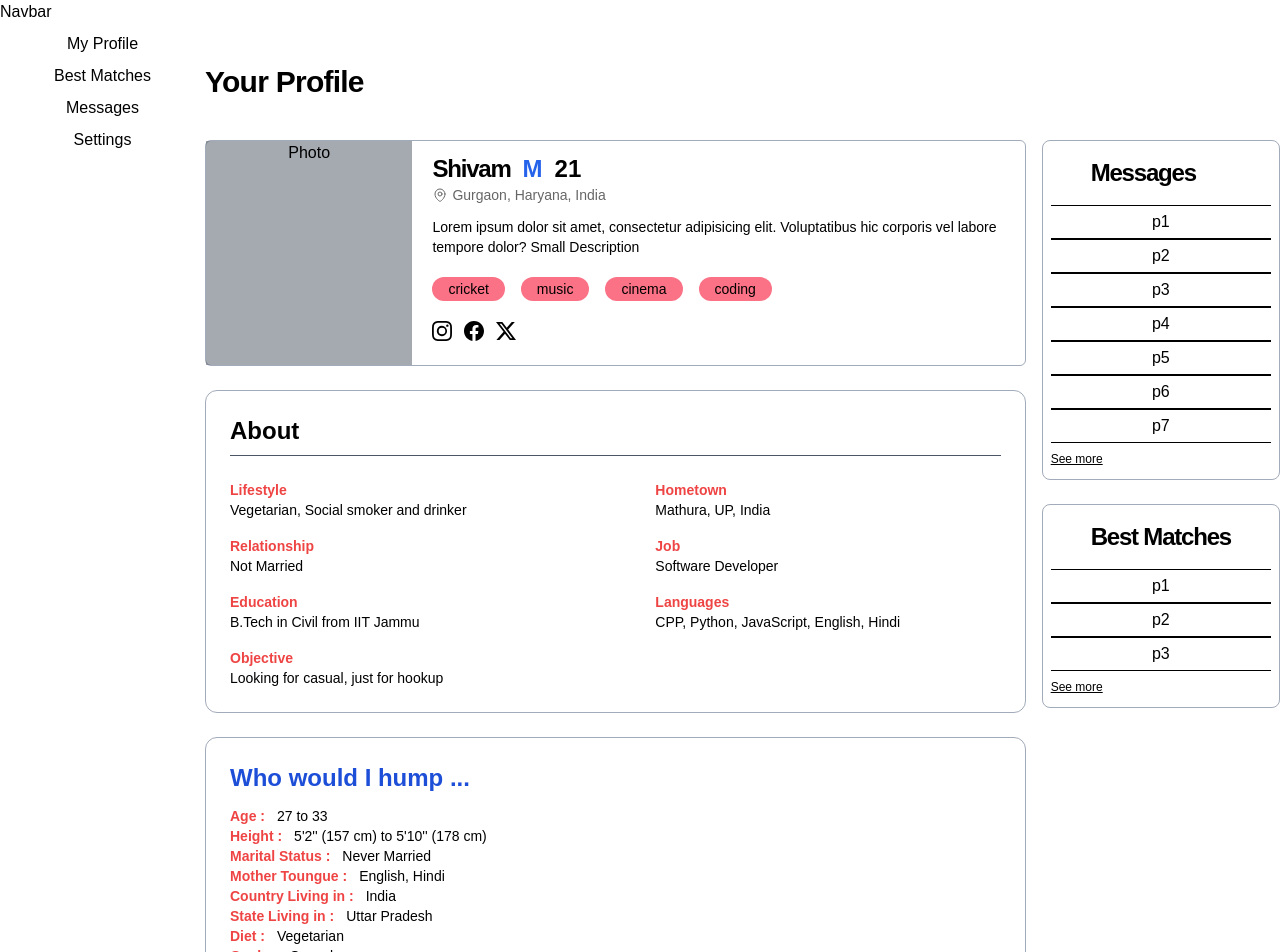
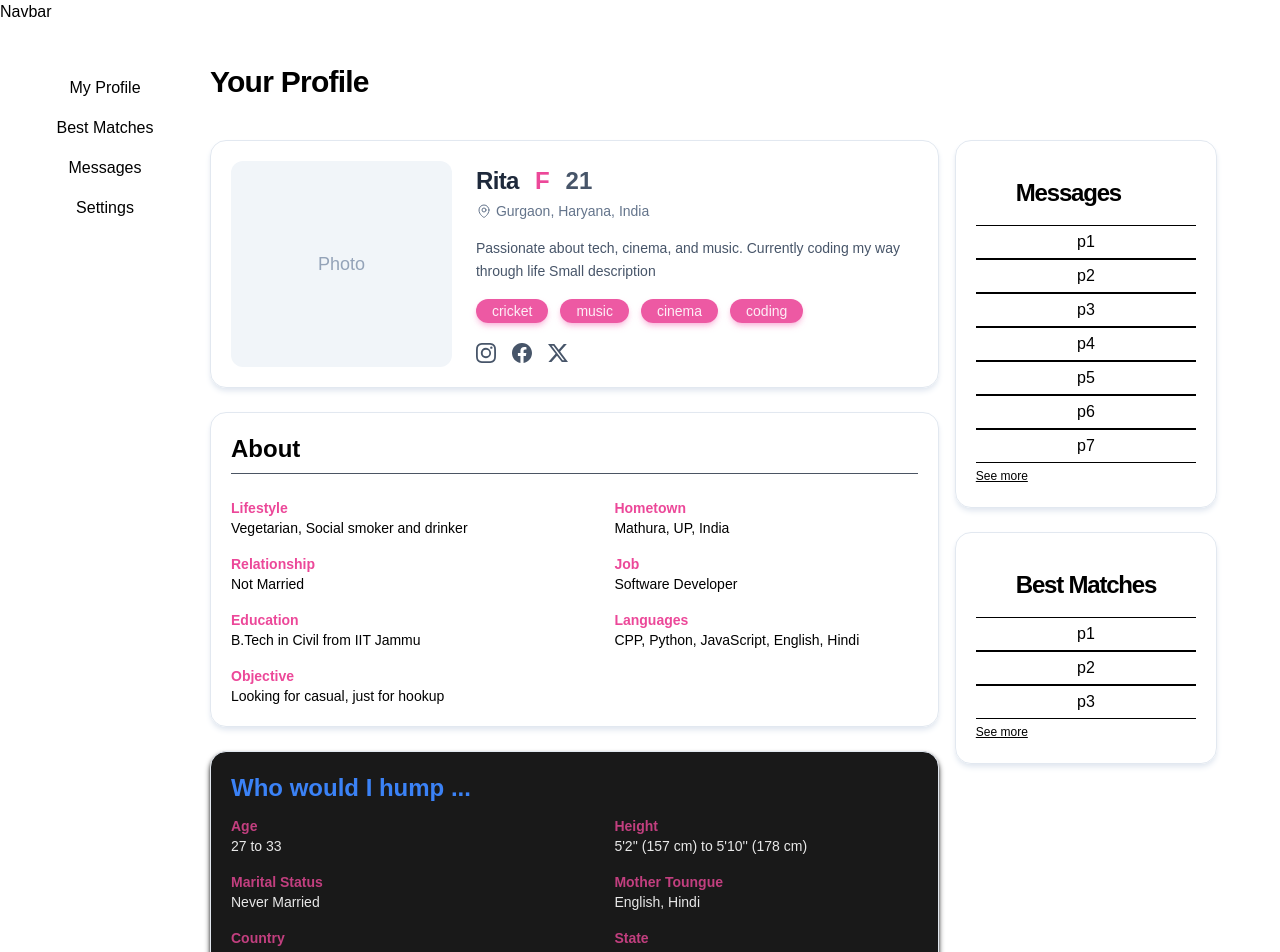
Before and after one commit to Ekagra444/DatingApplication, a Next.js app: page /profile in a window 1280 px wide. Shown: the top 952 px of the page. Built offline with nearby package versions, Linux system fonts and the light colour scheme.

Commit message:
added some taiwind css

```diff
--- a/app/profile/components/Cards/AboutCard.tsx
+++ b/app/profile/components/Cards/AboutCard.tsx
@@ -10,12 +10,12 @@ const AboutData = [
 
 export default function AboutCard() {
   return (
-    <div className="w-full mx-auto rounded-xl border border-slate-500/60 mt-6 p-6">
+    <div className="bg-white/90 shadow-md shadow-slate-200 border border-slate-200 rounded-2xl z-20 gap-6 p-5 mx-auto mt-6">
       <h2 className="text-2xl font-bold mb-6 border-b border-gray-600 pb-2">About</h2>
       <div className="grid grid-cols-1 sm:grid-cols-2 gap-y-4 gap-x-20 text-sm">
         {AboutData.map(([label, value], index) => (
           <div key={index} className="flex flex-col">
-            <span className="text-red-500 font-semibold">{label}</span>
+            <span className="text-pink-500 font-semibold">{label}</span>
             <span className="">{value}</span>
           </div>
         ))}
--- a/app/profile/components/Cards/BestMatchCard.tsx
+++ b/app/profile/components/Cards/BestMatchCard.tsx
@@ -1,12 +1,31 @@
 
-
+const AboutData = [
+    ["Age", "27 to 33"],
+    ["Height", "5'2'' (157 cm) to 5'10'' (178 cm)"],
+    ["Marital Status", " Never Married"],
+    ["Mother Toungue", "English, Hindi"],
+    ["Country", "India"],
+    ["State", "UP, Delhi"],
+    ["Diet", "Vegan, Vegetarian"],
+    ["Goals", "Casual"],
+    ["Religion/Community", "Brahmin, Sharma"],
+    ["Interests", "Music, Cinema, Coding"]
+];
 export default function BestMatchCard() {
   return (
-    <div className="w-full mx-auto  rounded-xl border border-slate-500/60 mt-6 p-6">
-        <h2 className="text-2xl font-bold text-blue-700">Who would I hump ...</h2>
+    <div className="bg-black/90 shadow-md shadow-black border border-slate-200 rounded-2xl z-20 my-6 gap-6 p-5 mx-auto">
+        <h2 className="text-2xl font-bold text-blue-500">Who would I hump ...</h2>
         <div className="text-sm mt-3">
-            <div className="flex items-center gap-3">
-            <div className="text-red-500 font-semibold">
+            <div className="grid grid-cols-1 sm:grid-cols-2 gap-y-4 gap-x-20 text-sm">
+                {AboutData.map(([label, value], index) => (
+                <div key={index} className="flex flex-col">
+                    <span className="text-pink-500/80 font-semibold">{label}</span>
+                    <span className="text-white/90">{value}</span>
+                </div>
+                ))}
+            </div>
+            {/* <div className="flex items-center gap-3">
+            <div className="text-pink-500 font-semibold">
                 Age :
             </div>
             <div >
@@ -14,7 +33,7 @@ export default function BestMatchCard() {
             </div>
             </div>
             <div className="flex items-center gap-3">
-            <div className="text-red-500 font-semibold">
+            <div className="text-pink-500 font-semibold">
                 Height :
             </div>
             <div >
@@ -22,7 +41,7 @@ export default function BestMatchCard() {
             </div>
             </div>
             <div className="flex items-center gap-3">
-            <div className="text-red-500 font-semibold">
+            <div className="text-pink-500 font-semibold">
                 Marital Status :
             </div>
             <div >
@@ -30,7 +49,7 @@ export default function BestMatchCard() {
             </div>
             </div>
             <div className="flex items-center gap-3">
-            <div className="text-red-500 font-semibold">
+            <div className="text-pink-500 font-semibold">
                 Mother Toungue :
             </div>
             <div >
@@ -38,7 +57,7 @@ export default function BestMatchCard() {
             </div>
             </div>
             <div className="flex items-center gap-3">
-            <div className="text-red-500 font-semibold">
+            <div className="text-pink-500 font-semibold">
                 Country Living in :
             </div>
             <div >
@@ -46,7 +65,7 @@ export default function BestMatchCard() {
             </div>
             </div>
             <div className="flex items-center gap-3">
-            <div className="text-red-500 font-semibold">
+            <div className="text-pink-500 font-semibold">
                 State Living in :
             </div>
             <div >
@@ -54,7 +73,7 @@ export default function BestMatchCard() {
             </div>
             </div>
             <div className="flex items-center gap-3">
-            <div className="text-red-500 font-semibold">
+            <div className="text-pink-500 font-semibold">
                 Diet :
             </div>
             <div >
@@ -62,7 +81,7 @@ export default function BestMatchCard() {
             </div>
             </div>
             <div className="flex items-center gap-3">
-            <div className="text-red-500 font-semibold">
+            <div className="text-pink-500 font-semibold">
                 Goals :
             </div>
             <div >
@@ -70,7 +89,7 @@ export default function BestMatchCard() {
             </div>
             </div>
             <div className="">
-            <div className="text-red-500 font-semibold">
+            <div className="text-pink-500 font-semibold">
                 Interests :
             </div>
             <div className="ml-3">
@@ -80,7 +99,7 @@ export default function BestMatchCard() {
                     <li>Coding</li>
                 </ul>
             </div>
-            </div>
+            </div> */}
 
         </div>
     </div>
--- a/app/profile/components/Cards/BestMatches.tsx
+++ b/app/profile/components/Cards/BestMatches.tsx
@@ -1,7 +1,7 @@
 const messages = ["p1", "p2", "p3"]
 export default function BestMatches() {
   return (
-    <div className="border border-slate-500/60 rounded-lg z-20 flex flex-col px-2 mt-6">
+    <div className="bg-white/90 shadow-md shadow-slate-200 border border-slate-200 rounded-2xl z-20 gap-6 my-6 p-5 mx-auto">
         <div className="text-2xl tracking-tighter font-semibold px-10 pt-4">
             Best Matches
         </div>
--- a/app/profile/components/Cards/Intro.tsx
+++ b/app/profile/components/Cards/Intro.tsx
@@ -4,46 +4,50 @@ import InstaLogo from "./InstaLogo";
 import SmallTextBorder from "./SmallTextBorder";
 import Xlogo from "./Xlogo";
 
-const interests = ['cricket', 'music', 'cinema', 'coding' ];
+const interests = ["cricket", "music", "cinema", "coding"];
 
 export default function Intro() {
-    return <div className="border border-slate-500/60 rounded-md z-20 flex gap-5">
-        <div className="bg-slate-800/40 text-center w-1/3">
+  return (
+    <div className="bg-white/90 shadow-md shadow-slate-200 border border-slate-200 rounded-2xl z-20 flex gap-6 p-5 mx-auto">
+      {/* Photo Section */}
+      <div className="bg-slate-100 text-slate-400 flex justify-center items-center w-1/3 rounded-xl text-lg font-medium">
         Photo
+      </div>
+      <div className="flex flex-col justify-between py-1 w-2/3">
+        <div className="flex items-center gap-4">
+          <div className="font-bold text-slate-800 tracking-tight text-2xl">
+            Rita
+          </div>
+          <div className="font-semibold text-pink-500 text-2xl">F</div>
+          <div className="font-semibold text-slate-600 text-2xl">21</div>
         </div>
-        <div className="py-3">
-            <div className="flex items-center gap-3">
-            <div className="font-semibold tracking-tighter text-2xl">
-                Shivam
-            </div>
-            <div className="font-semibold text-2xl text-blue-600">
-                M
-            </div>
-            <div className="font-semibold text-2xl">
-                21
-            </div>
-            </div>
-            <div className="flex items-center gap-1 opacity-60">
-                <div>
-                    <Locationsvg size="size-4"/>
-                </div>
-                <div className="text-sm">Gurgaon, Haryana, India</div>
-            </div>
-            <div className="text-sm mt-3 mr-2">
-                Lorem ipsum dolor sit amet, consectetur adipisicing elit. Voluptatibus hic corporis vel labore tempore dolor?
-                Small Description
-            </div>
-            <div className="flex flex-wrap gap-4 mt-5">
-                {interests.map(i=><SmallTextBorder text = {i} />)}
-            </div>
 
-            <div className="mt-5 mb-3">
-                <div className="flex gap-3">
-                    <InstaLogo size="size-5"/>
-                    <FBLogo size="size-5" />
-                    <Xlogo size="size-5" />
-                </div>
-            </div>
+        {/* Location */}
+        <div className="flex items-center gap-1 text-slate-500 mt-1">
+          <Locationsvg size="size-4" />
+          <span className="text-sm">Gurgaon, Haryana, India</span>
         </div>
+
+        {/* Bio */}
+        <div className="text-sm text-slate-600 mt-4 mr-2 leading-relaxed">
+          Passionate about tech, cinema, and music. Currently coding my way
+          through life Small description
         </div>
+
+        {/* Interests */}
+        <div className="flex flex-wrap gap-3 mt-4">
+          {interests.map((i) => (
+            <SmallTextBorder key={i} text={i} />
+          ))}
+        </div>
+
+        {/* Social Icons */}
+        <div className="mt-5 flex gap-4 text-slate-600 hover:text-slate-800">
+          <InstaLogo size="size-5" />
+          <FBLogo size="size-5" />
+          <Xlogo size="size-5" />
+        </div>
+      </div>
+    </div>
+  );
 }
--- a/app/profile/components/Cards/MessagesCard.tsx
+++ b/app/profile/components/Cards/MessagesCard.tsx
@@ -1,7 +1,7 @@
 const messages = ["p1", "p2", "p3", "p4", "p5", "p6", "p7"]
 export default function MessagesCard() {
   return (
-    <div className="border border-slate-500/60 rounded-lg z-20 flex flex-col px-2">
+    <div className="bg-white/90 shadow-md shadow-slate-200 border border-slate-200 rounded-2xl z-20 gap-6 p-5 mx-auto">
         <div className="text-2xl tracking-tighter font-semibold px-10 pt-4">
             Messages
         </div>
--- a/app/profile/components/Cards/SmallTextBorder.tsx
+++ b/app/profile/components/Cards/SmallTextBorder.tsx
@@ -5,7 +5,7 @@ interface interProps {
 
 export default function SmallTextBorder(props:interProps) {
   return (
-    <span className="rounded-2xl bg-rose-400 py-0.5 px-4 text-sm font-normal">
+    <span className="rounded-2xl shadow-md shadow-pink-300/70 bg-pink-500/90 text-white/90 py-0.5 px-4 text-sm">
       {props.text}
     </span>
   )
--- a/app/profile/components/Sidebar.tsx
+++ b/app/profile/components/Sidebar.tsx
@@ -1,8 +1,7 @@
 import Items from "./Sidebarcomponents/Items";
-
 export default function Sidebar() {
   return (
-    <div className="h-screen mt-2 flex flex-col items-center gap-2">
+    <div className="h-screen mt-12 flex flex-col items-center gap-2">
         <Items text="My Profile"/>
         <Items text="Best Matches"/>
         <Items text="Messages"/>
--- a/app/profile/components/Sidebarcomponents/Items.tsx
+++ b/app/profile/components/Sidebarcomponents/Items.tsx
@@ -8,7 +8,7 @@ interface itemsProps {
 
 export default function Items(props:itemsProps) {
   return (
-    <div >
+    <div className="hover:cursor-pointer hover:bg-slate-200/70 py-1 px-4 rounded-lg">
       <div>
         {props.StartIcon ? props.StartIcon:null}
       </div>
--- a/app/profile/page.tsx
+++ b/app/profile/page.tsx
@@ -9,7 +9,7 @@ import Sidebar from './components/Sidebar'
 
 export default function page() {
   return (
-    <div>
+    <div className=''>
       <Navbar />
     <div className='flex'>
       <div className='w-[210px] relative'>
```
